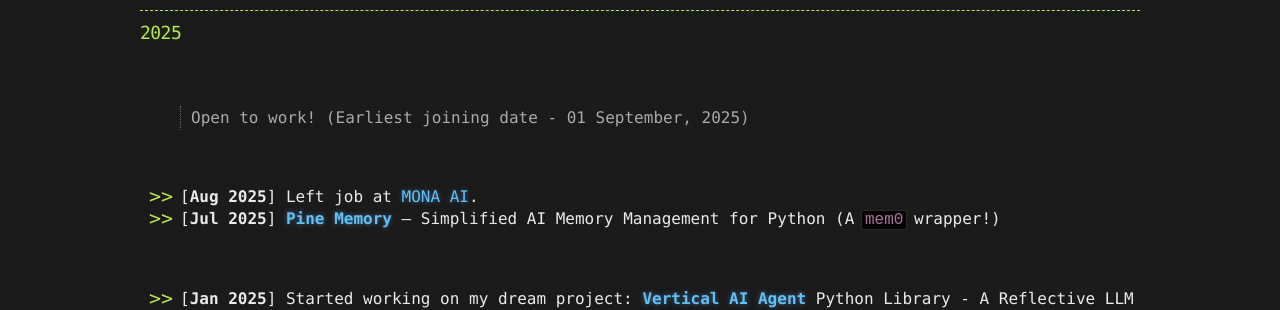
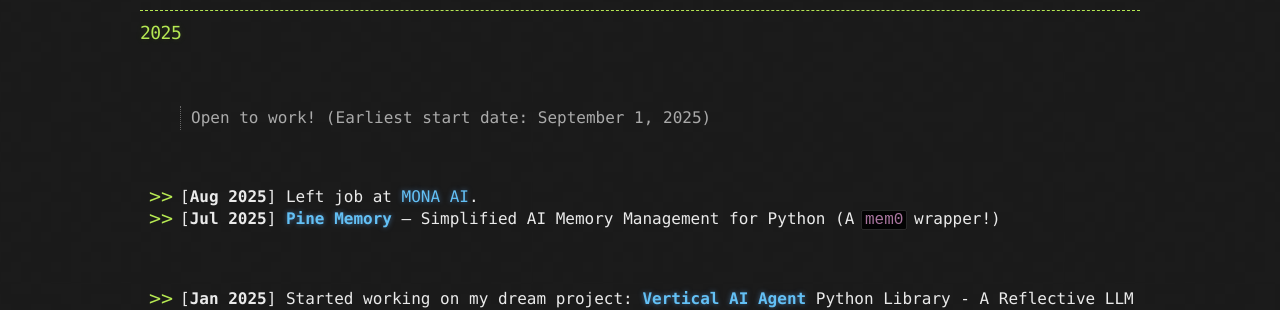
Before and after one commit to e-biswas/e-biswas.github.io, a Jekyll site: the page built from index.md, in a window 1280 px wide and 900 px high. Shown: the part 249-559 px from the top of the window. Built offline with Jekyll 4.4.1, drawn with Linux system fonts in a browser that asks for light colours; our own code applies the rules of GitHub Pages for plain Markdown files.

Commit message:
Minor fix

```diff
--- a/index.md
+++ b/index.md
@@ -8,7 +8,7 @@
 
 <br>
 
-> Open to work! (Earliest joining date - 01 September, 2025)
+> Open to work! (Earliest start date: September 1, 2025)
 
 <br>
 
```
